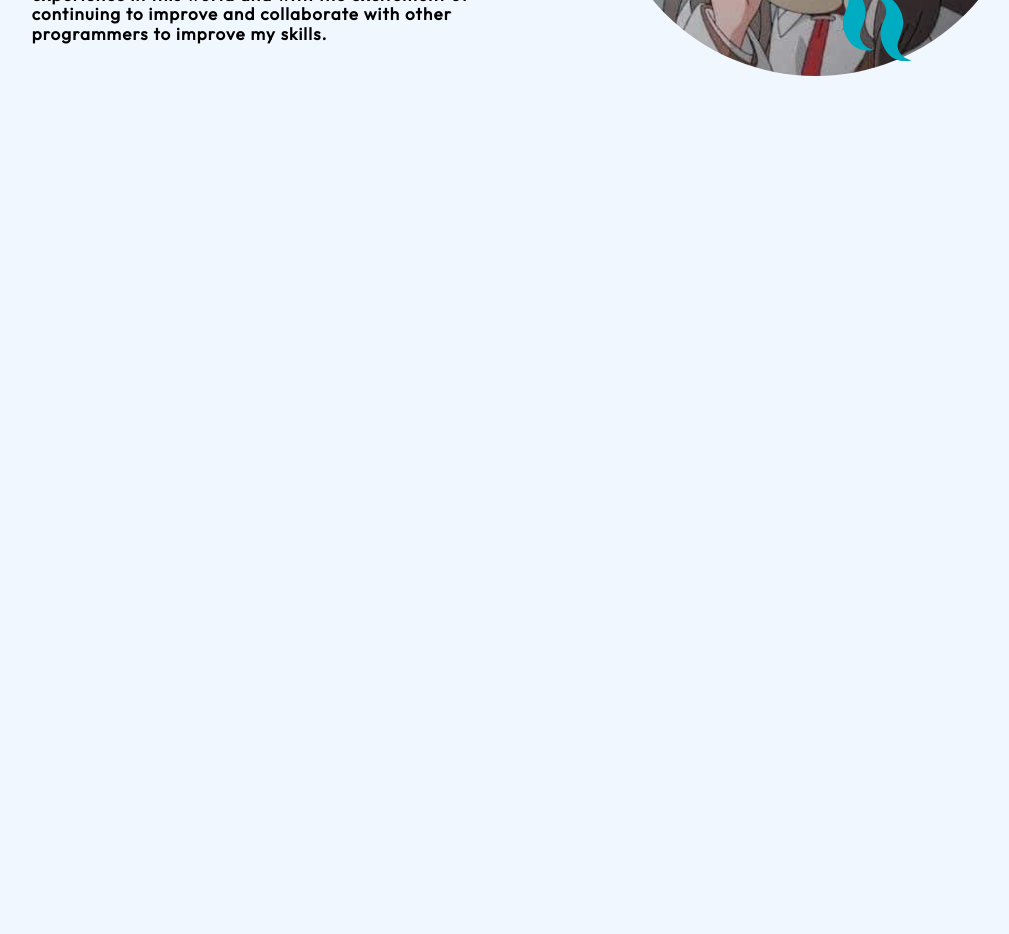
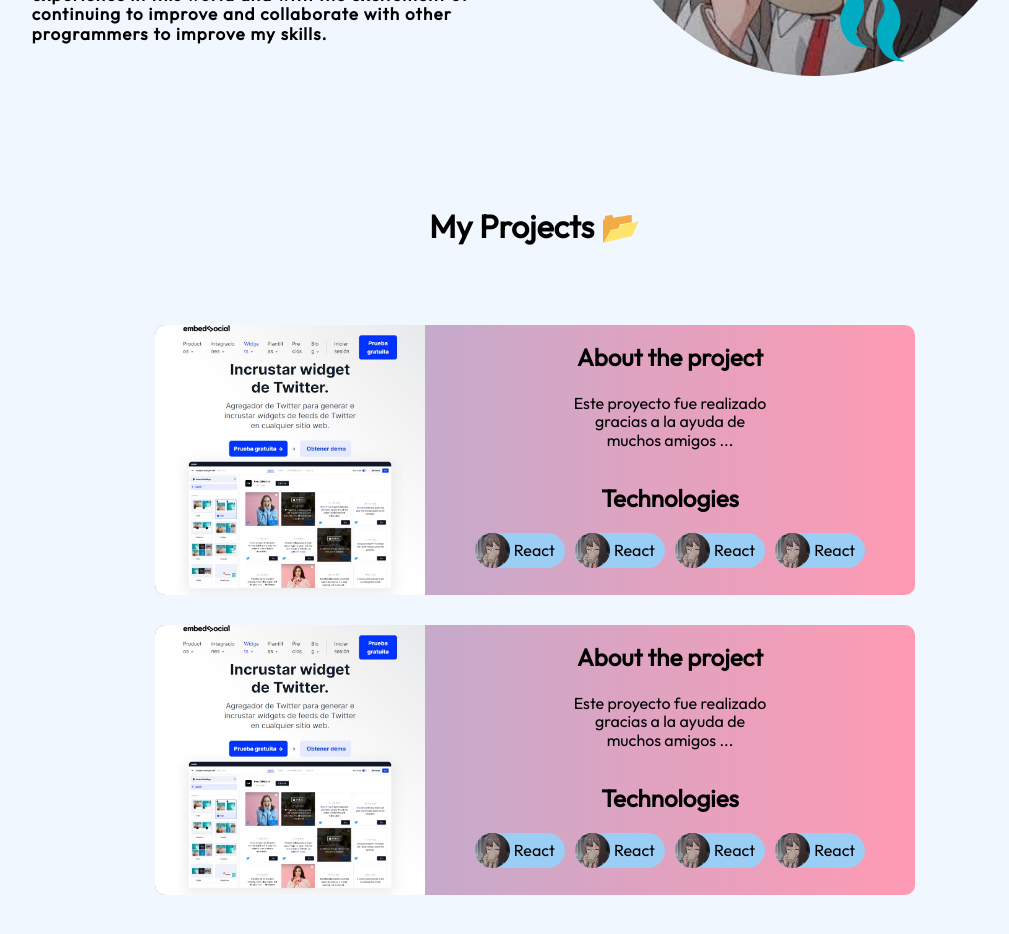
Before and after one commit to dpacoria21/my-portfolio, a React (Vite) app: page /home in a window 1280 px wide. Shown: the part 480-1414 px from the top of the page, without its empty margins (105-1114 px from the left). Before the commit the page ends 800 px from the top, so only its background shows below. Built offline with nearby package versions, Linux system fonts and the light colour scheme.

Commit message:
Se realizo la seccion de los proyectos, ahora solo falta definir las tecnologias y hacer reutilizable este componente

```diff
--- a/src/index.css
+++ b/src/index.css
@@ -9,6 +9,7 @@
     --text-color: #264882;
     --background-primary-color: #f0f7fe;
     --background-secondary-color: #9bcef5;
+    --background-third-color: #1b2c50;
     --backgound-card-color: #c4e2f9;
 }
 
--- /dev/null
+++ b/src/portfolio/components/ProjectCard.css
@@ -0,0 +1,124 @@
+.card {
+    display: flex;
+    justify-content: center;
+    flex-wrap: wrap;
+    position: relative;
+    overflow: hidden;
+    border-radius: 10px;
+    background: linear-gradient(to right ,#a5b3d9, #ff9ab3);
+    font-family: 'Outfit', sans-serif;
+    transition: 0.4s ease-out;
+}
+
+.card:hover {
+    scale: 1.05;
+    box-shadow: 3px 3px 9px #438bc5;
+}
+
+.card:hover > .card__reverse {
+    left: 0%;
+}
+
+.card__reverse {
+    transition: 0.4s ease-out;
+    position: absolute;
+    display: flex;
+    flex-direction: column;
+    align-items: center;
+    justify-content: center;
+    background: rgba(255,255,255, 0.9);
+    left: 100%;
+    width: 100%;
+    height: 100%;
+}
+
+.networks {
+    display: flex;
+    gap: 20px;
+}
+
+.card__right {
+    display: flex;
+    flex-direction: column;
+    padding: 0px 50px;
+}
+
+.card__img {
+    flex-shrink: 1;
+    width: 270px;
+    height: 270px;
+    border-radius: 10px 0 0 10px;
+    object-fit: cover;
+}
+
+.card__logos{
+    display: flex;
+    justify-content: center;
+    flex-wrap: wrap;
+    max-width: 490px;
+    gap: 10px;
+    /* overflow-y: auto; */
+}
+
+.card__logo{
+    display: flex;
+    align-items: center;
+    background-color: var(--background-secondary-color);
+    border-radius: 20px 20px;
+}
+
+.logo__img {
+    width: 35px;
+    height: 35px;
+    border-radius: 50%;
+}
+
+.logo__info {
+    padding: 0 10px 0 4px;
+}
+
+.card__info {
+    display: flex;
+    flex-direction: column;
+    justify-content: center;
+    align-items: center;
+}
+
+.card__title {
+    text-align: center;
+}
+
+.card__text {
+    max-width: 200px;
+    text-align: center;
+    margin-top: 2px;
+}
+
+
+
+@media (max-width: 780px) {
+    .card {
+        width: 75%;
+    }
+    .card__img {
+        width: 100%;
+        height: 35%;
+        border-radius: 10px 10px 0 0;
+        object-fit: cover;
+    }
+    .card__right {
+        display: flex;
+        flex-direction: column;
+        padding: 20px 10px;
+    }
+}
+
+.to__link {
+    transition: 0.3s ease-in-out;
+    color: currentColor;
+    text-decoration: none;
+}
+
+.to__link:hover {
+    scale: 1.1;
+}
--- /dev/null
+++ b/src/portfolio/components/ProjectCard.tsx
@@ -0,0 +1,51 @@
+import {motion} from 'framer-motion';
+import './ProjectCard.css';
+
+export const ProjectCard = () => {
+    return (
+        <div className='card'>
+            <img src={'./web1.jpeg'} alt="web1" className='card__img'/>
+            <div className='card__right'>
+                <div className='card__info'>
+                    <h2 className='card__title'>About the project</h2>
+                    <p className='card__text'>Este proyecto fue realizado gracias a la ayuda de muchos amigos ...</p>
+                </div>
+                <h2 className='card__title'>Technologies</h2>
+                <section className='card__logos'>
+                    <div className='card__logo'>
+                        <img src="./perfil.jpeg" alt="technology" className='logo__img'/>
+                        <span className='logo__info'>React</span>
+                    </div>
+                    <div className='card__logo'>
+                        <img src="./perfil.jpeg" alt="technology" className='logo__img'/>
+                        <span className='logo__info'>React</span>
+                    </div>
+                    <div className='card__logo'>
+                        <img src="./perfil.jpeg" alt="technology" className='logo__img'/>
+                        <span className='logo__info'>React</span>
+                    </div>
+                    <div className='card__logo'>
+                        <img src="./perfil.jpeg" alt="technology" className='logo__img'/>
+                        <span className='logo__info'>React</span>
+                    </div>
+                </section>
+            </div>
+            <motion.div  className='card__reverse'>
+                <h1>Go to:</h1>
+                <section className='networks'>
+                    <a className='to__link' target='_blank' href="https://github.com/dpacoria21" rel="noreferrer" >
+                        <svg xmlns="http://www.w3.org/2000/svg" width="40" height="40" fill="currentColor" className="bi bi-github" viewBox="0 0 16 16">
+                            <path d="M8 0C3.58 0 0 3.58 0 8c0 3.54 2.29 6.53 5.47 7.59.4.07.55-.17.55-.38 0-.19-.01-.82-.01-1.49-2.01.37-2.53-.49-2.69-.94-.09-.23-.48-.94-.82-1.13-.28-.15-.68-.52-.01-.53.63-.01 1.08.58 1.23.82.72 1.21 1.87.87 2.33.66.07-.52.28-.87.51-1.07-1.78-.2-3.64-.89-3.64-3.95 0-.87.31-1.59.82-2.15-.08-.2-.36-1.02.08-2.12 0 0 .67-.21 2.2.82.64-.18 1.32-.27 2-.27s1.36.09 2 .27c1.53-1.04 2.2-.82 2.2-.82.44 1.1.16 1.92.08 2.12.51.56.82 1.27.82 2.15 0 3.07-1.87 3.75-3.65 3.95.29.25.54.73.54 1.48 0 1.07-.01 1.93-.01 2.2 0 .21.15.46.55.38A8.01 8.01 0 0 0 16 8c0-4.42-3.58-8-8-8"/>
+                        </svg>
+                    </a>
+                    <a className='to__link' href="" target='_blank' rel='noreferrer'>
+                        <svg xmlns="http://www.w3.org/2000/svg" width="40" height="40" fill="currentColor" className="bi bi-cast" viewBox="0 0 16 16">
+                            <path d="m7.646 9.354-3.792 3.792a.5.5 0 0 0 .353.854h7.586a.5.5 0 0 0 .354-.854L8.354 9.354a.5.5 0 0 0-.708 0"/>
+                            <path d="M11.414 11H14.5a.5.5 0 0 0 .5-.5v-7a.5.5 0 0 0-.5-.5h-13a.5.5 0 0 0-.5.5v7a.5.5 0 0 0 .5.5h3.086l-1 1H1.5A1.5 1.5 0 0 1 0 10.5v-7A1.5 1.5 0 0 1 1.5 2h13A1.5 1.5 0 0 1 16 3.5v7a1.5 1.5 0 0 1-1.5 1.5h-2.086z"/>
+                        </svg>
+                    </a>
+                </section>
+            </motion.div>
+        </div>
+    );
+};
--- a/src/portfolio/pages/HomePage.tsx
+++ b/src/portfolio/pages/HomePage.tsx
@@ -1,9 +1,11 @@
-import { PresentationInfo } from '../components/PresentationInfo';
+import { PresentationSection } from '../sections/PresentationSection';
+import { ProjectsSection } from '../sections/ProjectsSection';
 
 export const HomePage = () => {
     return (
         <main>
-            <PresentationInfo />
+            <PresentationSection />
+            <ProjectsSection />
         </main>
     );
 };
--- a/src/portfolio/components/PresentationInfo.tsx
+++ b/src/portfolio/sections/PresentationSection.tsx
@@ -1,7 +1,7 @@
 import {motion, Variants} from 'framer-motion';
 import { WordAnimation } from '../components/WordAnimation';
 
-import './PresentationInfo.css';
+import './PresentationSection.css';
 
 const logoVariant1 = {
     rotate: {
@@ -61,7 +61,7 @@ const containerRight: Variants = {
     }
 };
 
-export const PresentationInfo = () => {
+export const PresentationSection = () => {
 
 
 
--- /dev/null
+++ b/src/portfolio/sections/ProjectsSection.css
@@ -0,0 +1,18 @@
+.cards {
+    padding: 50px 0;
+}
+.cards__container {
+    display: flex;
+    flex-direction: row;
+    justify-content: space-evenly;
+    align-items: center;
+    flex-wrap: wrap;
+    gap: 30px;
+}
+
+.cards__title {
+    text-align: center;
+    font-family: 'Outfit', sans-serif;
+    margin-bottom: 80px;
+    font-weight: 900;
+}
--- /dev/null
+++ b/src/portfolio/sections/ProjectsSection.tsx
@@ -0,0 +1,14 @@
+import { ProjectCard } from '../components/ProjectCard';
+import './ProjectsSection.css';
+
+export const ProjectsSection = () => {
+    return (
+        <section className='cards'>
+            <h1 className='cards__title'>My Projects 📂</h1>
+            <section className='cards__container'>
+                <ProjectCard />
+                <ProjectCard />
+            </section>
+        </section>
+    );
+};
```
Also changed, not shown: public/web1.jpeg (added), src/portfolio/sections/PresentationSection.css (renamed from src/portfolio/components/PresentationInfo.css).
